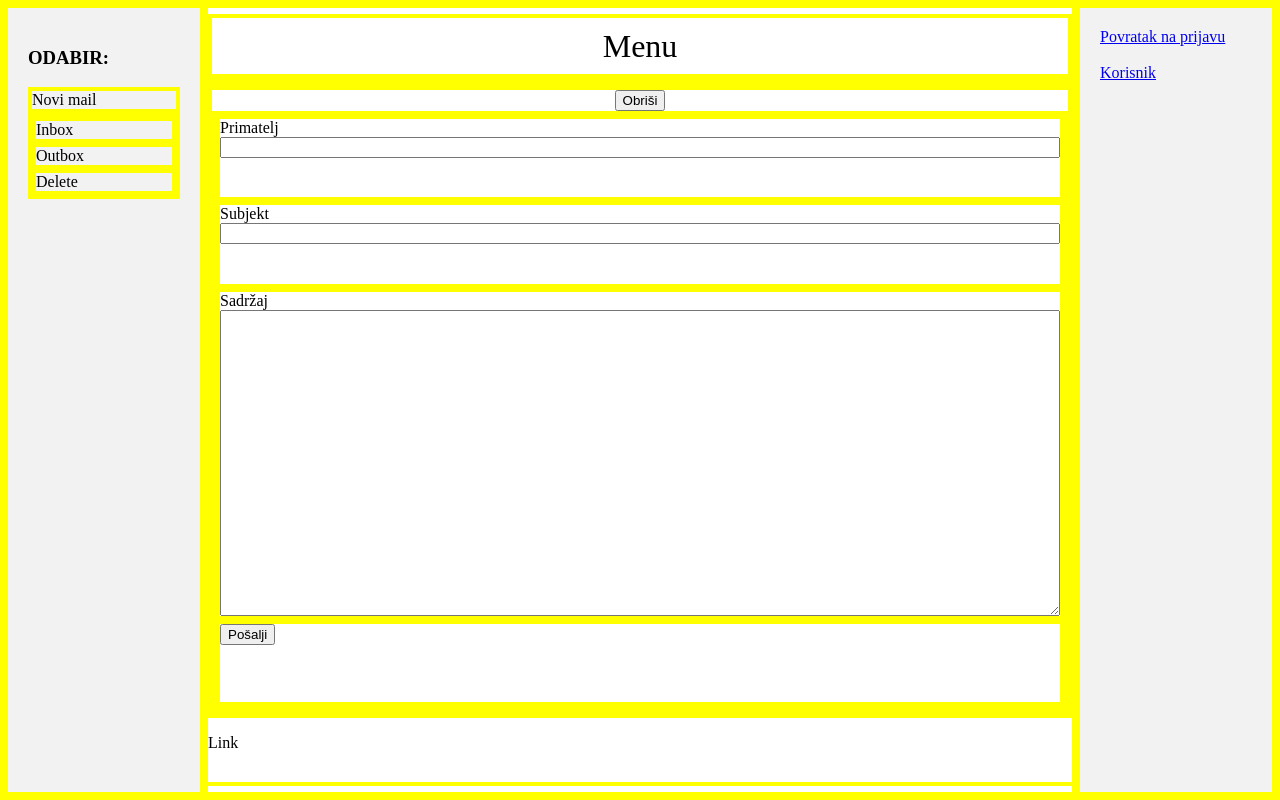
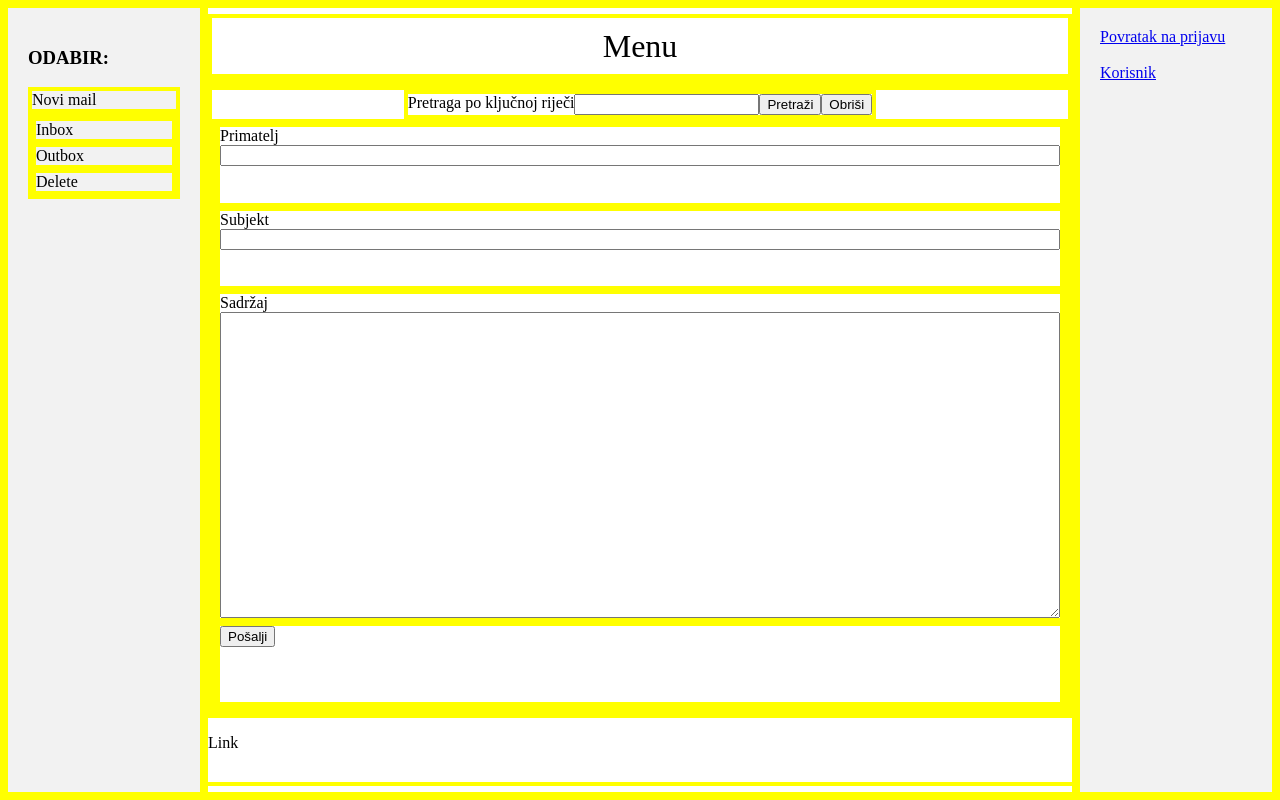
Before and after one commit to lfkovacic/miMail, a PHP site: page /client/pages/homepage.php in a window 1280 px wide. Run offline with PHP 8.4, Linux system fonts and the light colour scheme.

Commit message:
frontend filter pretraga

```diff
--- a/client/api/mailService.js
+++ b/client/api/mailService.js
@@ -35,7 +35,18 @@ const mailService = {
         } catch (e) {
             console.error(e);
         }
+    },
+
+    getMailByKeyWord: async (id, keyword) => {
+        try {
+            const response = await ajaxService.sendRequest('GET', `/api/mail/getMailByKeyWord?id=${id}&keyword=${keyword}`);
+            return JSON.parse(response);
+        } catch (e) {
+            console.error(e);
+
+        }
     }
+
 }
 
 export { mailService };
--- a/client/pages/homepage.php
+++ b/client/pages/homepage.php
@@ -24,7 +24,13 @@
             <?php include('../elements/header.php'); ?>
             <div class="filter"></div>
             <div class="prikaz">
-                <button id="button-obrisi" type="button">Obriši</button>
+                <div class="input-filter" id="input-filter">
+                    <label for="input-keyword">Pretraga po ključnoj riječi</label>
+                    <input id="input-keyword" name="keyword" type="text" value="">
+                    <button id="button-pretrazi" type="button">Pretraži</button>
+                    <button id="button-obrisi" type="button">Obriši</button>
+                </div>
+
                 <form>
                     <div class="input-container" id="input-container">
                         <div class="input-container input-recipient">
--- a/client/pages/styles/homepage.css
+++ b/client/pages/styles/homepage.css
@@ -115,4 +115,9 @@ form {
 
 .input-button {
     align-items: flex-start;
+
 }
+.input-filter {
+    display: flex;
+    flex-direction: row;
+}
```
Also changed, not shown: client/pages/script/homepage.js (+28 -9 lines).
